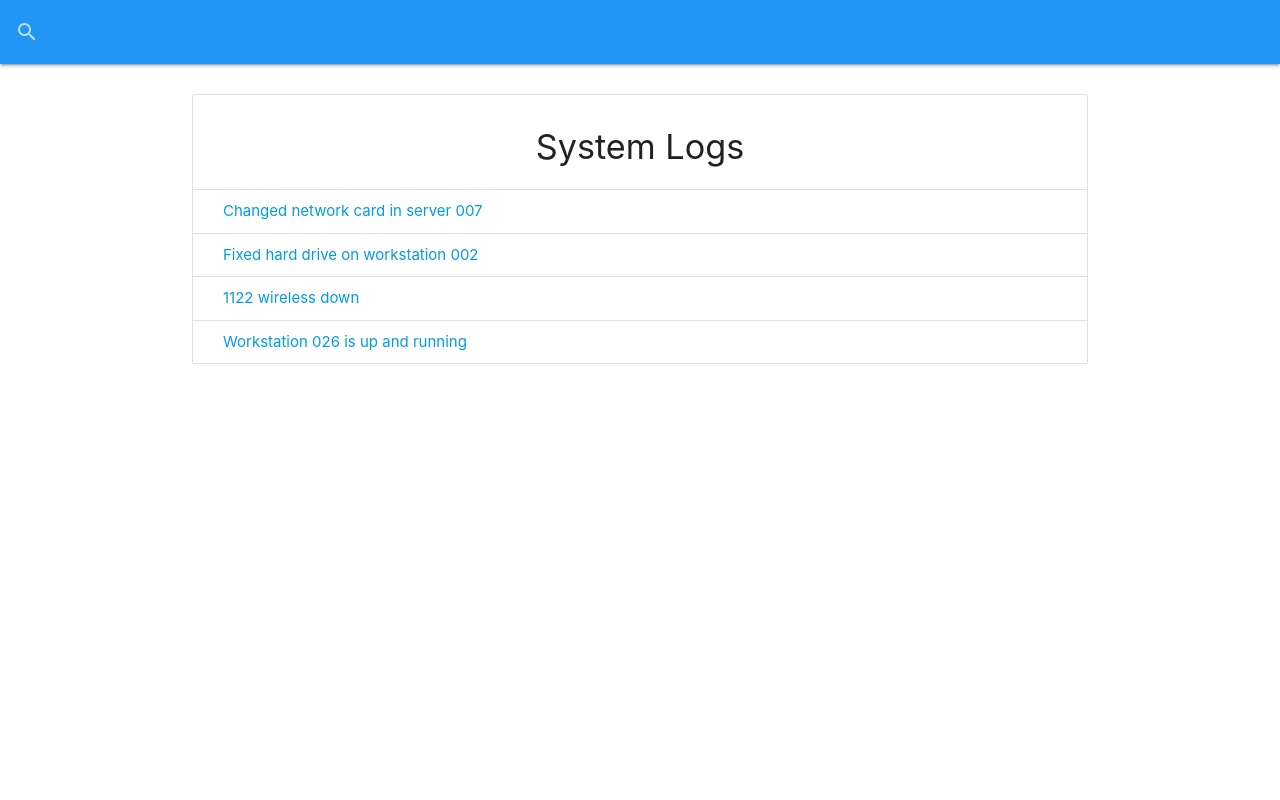
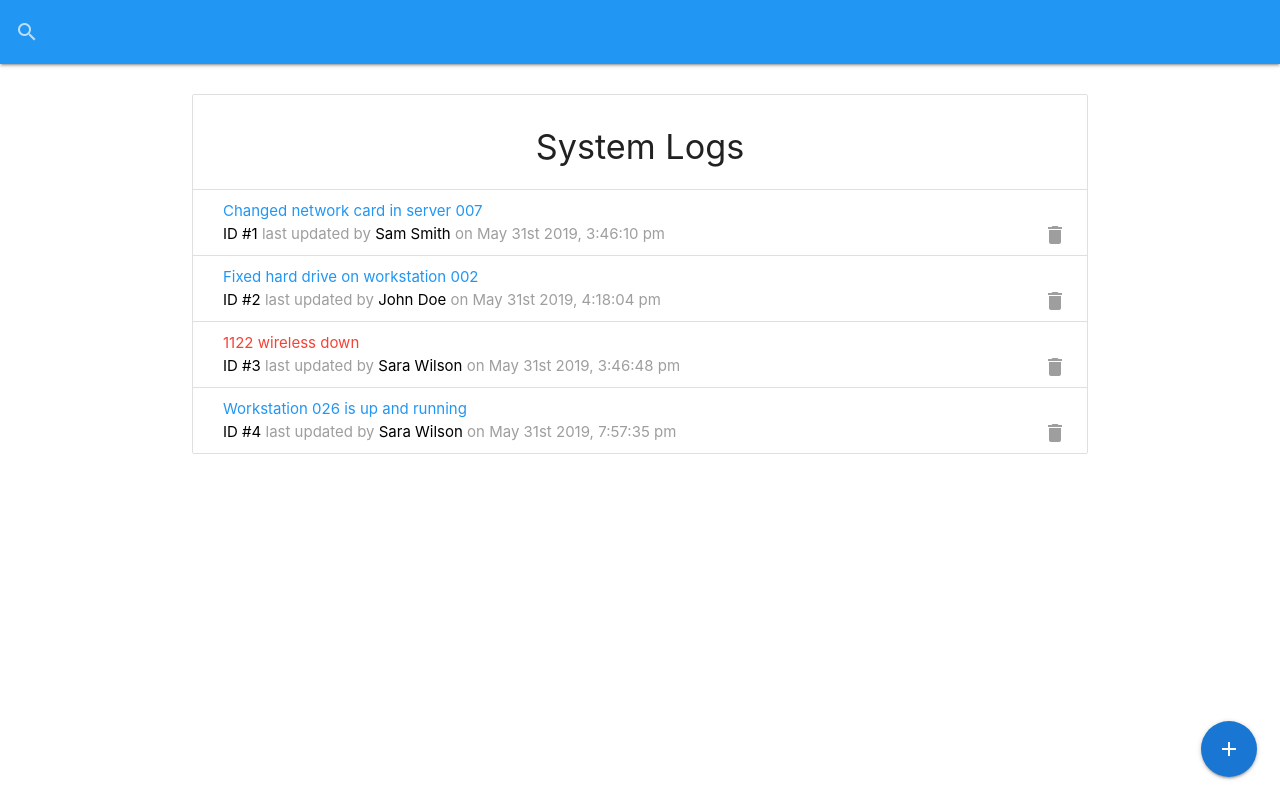
Before and after one commit to carolninganga/react-employee-logger, a React (Create React App) app: page / in a window 1280 px wide. Built offline with nearby package versions, Linux system fonts and the light colour scheme; data requests are answered from the project's data file.

Commit message:
added an onclick message for the enter message

```diff
--- a/package.json
+++ b/package.json
@@ -7,8 +7,10 @@
     "@testing-library/react": "^9.5.0",
     "@testing-library/user-event": "^7.2.1",
     "materialize-css": "^1.0.0",
+    "moment": "^2.27.0",
     "react": "^16.13.1",
     "react-dom": "^16.13.1",
+    "react-moment": "^0.9.7",
     "react-scripts": "3.4.1"
   },
   "scripts": {
--- a/src/App.js
+++ b/src/App.js
@@ -1,6 +1,8 @@
 import React, { useEffect, Fragment } from 'react';
 import 'materialize-css/dist/css/materialize.min.css';
 import SearchBar from './components/layout/SearchBar';
+import AddBtn from './components/layout/AddBtn';
+import AddLogModel from './components/logs/AddLogModel'
 
 import Logs from './components/logs/Logs';
 import M from 'materialize-css/dist/js/materialize';
@@ -15,6 +17,8 @@ const App = () => {
     <Fragment>
       <SearchBar />
       <div className='container'>
+        <AddBtn />
+        <AddLogModel />
         <Logs />
       </div>
     </Fragment>
--- /dev/null
+++ b/src/components/layout/AddBtn.js
@@ -0,0 +1,26 @@
+import React from 'react'
+
+const AddBtn = () => {
+    return (
+        <div className='fixed-action-btn'>
+            <a href="#add-log-modal" className="btn-floating btn-large blue darken-2
+            modal-trigger">
+                <i className="large material-icons">add</i>
+            </a>
+            <ul>
+                <li>
+                    <a href="#tech-list-model" className="btn-floating green modal-trigger">
+                        <i className="material-icons">person</i>
+                    </a>
+                </li>
+                <li>
+                    <a href="#tech-model" className="btn-floating red modal-trigger">
+                        <i className="material-icons">person_add</i>
+                    </a>
+                </li>
+            </ul>
+        </div>
+    )
+}
+
+export default AddBtn;
--- /dev/null
+++ b/src/components/layout/Preloader.js
@@ -0,0 +1,11 @@
+import React from 'react'
+
+ const Preloader = () => {
+    return (
+        <div className="progress blue lighten-4">
+            <div className="interminate blue" />
+        </div>
+    )
+}
+
+export default Preloader;
--- /dev/null
+++ b/src/components/logs/AddLogModel.js
@@ -0,0 +1,83 @@
+import React, { useState } from'react';
+import M from 'materialize-css/dist/js/materialize.min.js';
+
+const AddLogModel = () => {
+    const [ message, setMessage] = useState('');
+    const [attention, setAttention] = useState(false);
+    const [tech, setTech] = useState('');
+
+    const onSubmit = () => {
+        if (message === '' || tech === ''){
+            M.toast({ html: 'Please enter a message and tech' });
+        } else {
+            console.log(message, tech, attention)
+        }
+
+    }
+
+    return (
+        <div id='add-log-modal' className="modal" style={modalStyle}>
+            <div className="model-content">
+                <h4>Enter System Log</h4>
+                <div className='input-field'>
+                    <input
+                        type='text'
+                        name='message'
+                        value={message}
+                        onChange={e => setMessage(e.target.value)}
+                        />
+                        <label htmlFor='message' className='active'>
+                            Log Message
+                        </label>
+                </div>
+            </div>
+
+            <div className="row">
+                <div className="input-field">
+                    <select name="tech"
+                            value={tech}
+                            className='browser-default'
+                            onChange={e => setTech(e.target.value)}>
+                                <option value='' disabled>
+                                    Select Technician
+                                </option>
+                                <option value="John Doe">John Doe</option>
+                                <option value="Sam Smith">Sam Smith</option>
+                                <option value="Sara Wilson">Sara Wilson</option>
+                            </select>
+                </div>
+            </div>
+
+            <div className='row'>
+                <div className='input-field'>
+                    <p>
+                        <label>
+                            <input
+                                type='checkbox'
+                                className='filter-in'
+                                checked={attention}
+                                value={attention}
+                                onChange={e => setAttention(!attention)}
+                                />
+                                <span>Needs Attention</span>
+                        </label>
+                    </p>
+                </div>
+            </div>
+        <div className="modal-footer">
+            <a href="#!" onClick={onSubmit} className="modal-close waves-effect waves-blue btn">
+                Enter
+            </a>
+        </div>
+        </div>
+
+    )
+}
+
+const modalStyle = {
+    width: '75%',
+    height: '75%'
+
+}
+
+export default AddLogModel;
--- a/src/components/logs/LogItem.js
+++ b/src/components/logs/LogItem.js
@@ -1,11 +1,22 @@
-import React from 'react'
-import PropTypes from 'prop-types'
+import React from 'react';
+import Moment from 'react-moment';
+import PropTypes from 'prop-types';
+import Logs from './Logs';
 
 const LogItem = ({ log }) => {
     return (
         <li className='collection-item'>
         <div>
-            <a href=''>{log.message}</a>
+            <a href='#edit-log-model' className={`modal-trigger ${log.attention ? 'red-text' : 'blue-text'}`}>{log.message}</a>
+            <br />
+            <span className='grey-text'>
+                <span className="black-text">ID #{log.id}</span> last updated by{' '}
+                <span className='black-text'>{log.tech}</span> on{' '}
+                <Moment format='MMMM Do YYYY, h:mm:ss a'>{log.date}</Moment>
+            </span>
+            <a href="#!" className="secondary-content">
+                <i className="material-icons grey-text">delete</i>
+            </a>
         </div>
         </li>
     )
--- a/src/components/logs/Logs.js
+++ b/src/components/logs/Logs.js
@@ -1,5 +1,6 @@
 import React, { useState, useEffect } from 'react';
 import LogItem from './LogItem';
+import Preloader from '../layout/Preloader'
 
 
 const Logs = () => {
@@ -17,7 +18,7 @@ const Logs = () => {
         setLoading(false);
     }
     if(loading) {
-        return <h4>Loading</h4>
+        return <Preloader />
     }
     return (
         <ul className="collection with-header">
```
Also changed, not shown: 1 other file (tests, documents, lock files or other folders).
